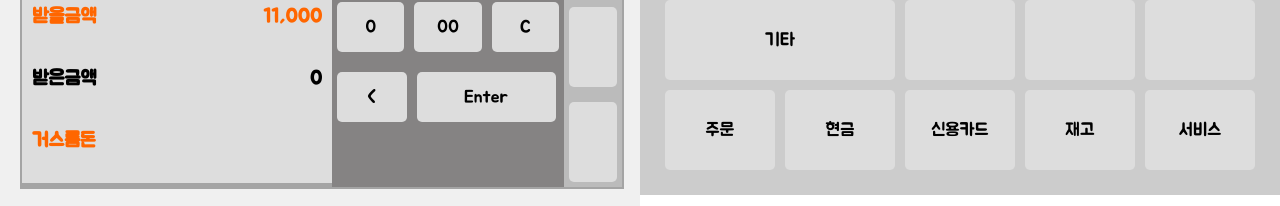
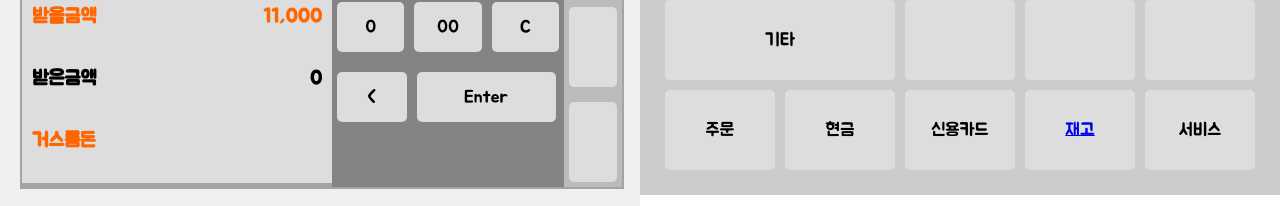
Before and after one commit to minju-sin/capstone, a React (Create React App) app in the folder frontend/: page / in a window 1280 px wide. Shown: the part 645-851 px from the top of the page. Built offline with nearby package versions, Linux system fonts and the light colour scheme.

Commit message:
hover 기능 추가

```diff
--- a/frontend/src/components/styles/PosLeftCSS.js
+++ b/frontend/src/components/styles/PosLeftCSS.js
@@ -73,6 +73,11 @@ export const StyledButton = styled.button`
     border: none;
     border-radius: 5px;
     cursor: pointer;
+    transition: background-color 0.3s ease; /* 부드러운 색상 전환 효과 */
+
+    &:hover {
+        background-color: #bbb; /* 호버 시 색상 변경 */
+    }
 `;
 
 export const StyledLeftFourth = styled.div`
@@ -111,6 +116,11 @@ export const StyledLeftFourthLeftButton = styled.button`
     border: none;
     border-radius: 5px;
     cursor: pointer;
+    transition: background-color 0.3s ease; /* 부드러운 색상 전환 효과 */
+
+    &:hover {
+        background-color: #bbb; /* 호버 시 색상 변경 */
+    }
 `;
 
 export const StyledLeftFourthMiddle = styled.div`
--- a/frontend/src/components/styles/PosRightCSS.js
+++ b/frontend/src/components/styles/PosRightCSS.js
@@ -25,7 +25,13 @@ export const StyledRightButton = styled.button`
     border: none;
     border-radius: 5px;
     cursor: pointer;
-`
+    transition: background-color 0.3s ease; /* 부드러운 색상 전환 효과 */
+
+    &:hover {
+        background-color: #bbb; /* 호버 시 색상 변경 */
+    }
+`;
+
 export const StyledButtonMerged = styled.button`
     width: calc(40% - 10px); /* 병합된 버튼은 두 배의 너비. */
     height: 80px;
--- a/frontend/src/components/ui/PosRight.js
+++ b/frontend/src/components/ui/PosRight.js
@@ -1,10 +1,31 @@
 // ./PosLeft.js
 
-import React from "react";
+import React, { useState } from "react";
 import { StyledRightHalf, StyledButtonContainer, StyledRightButton, StyledButtonMerged } from "../styles/PosRightCSS";
 
 
 function PosRight() {
+
+    const [orders, setOrders] = useState([]);
+
+    const handleAddOrder = (item) => {
+        setOrders([...orders, item]);
+    };
+
+    const menuItems = [
+        { name: "아메리카노", price: 3000 },
+        { name: "카페라떼", price: 3500 },
+        { name: "카페모카", price: 3500 },
+        { name: "돌체라떼", price: 3500 },
+        { name: "바닐라라떼", price: 3500 },
+        { name: "콜드브루", price: 3500 },
+        { name: "아포카토", price: 4000 },
+        { name: "카푸치노", price: 3500 },
+        { name: "유자차", price: 3500 },
+        { name: "녹차라떼", price: 3500 },
+        { name: "딸기라떼", price: 4000 },
+    ];
+
     return (
         <StyledRightHalf class="right-half">
             <StyledButtonContainer class="button-container">
@@ -20,19 +41,17 @@ function PosRight() {
                 <StyledRightButton class="rightbutton"> </StyledRightButton>
                 <StyledRightButton class="rightbutton"> </StyledRightButton>
 
-                <StyledRightButton class="rightbutton">아메리카노<br/>3,000</StyledRightButton>
-                <StyledRightButton class="rightbutton">카페라떼<br/>3,500</StyledRightButton>
-                <StyledRightButton class="rightbutton">카페모카<br/>3,500</StyledRightButton>
-                <StyledRightButton class="rightbutton">돌체라떼<br/>3,500</StyledRightButton>
-                <StyledRightButton class="rightbutton">바닐라라떼<br/>3,500</StyledRightButton>
+                {/* 가게 메뉴목록 */}
+                {menuItems.map((item, index) => (
+                    <StyledRightButton
+                        key={index}
+                        className="rightbutton"
+                        onClick={() => handleAddOrder(item)}
+                    >
+                        {item.name}<br/>{item.price.toLocaleString()}
+                    </StyledRightButton>
+                ))}
 
-                <StyledRightButton class="rightbutton">콜드브루<br/>3,500</StyledRightButton>
-                <StyledRightButton class="rightbutton">아포카토<br/>4,000</StyledRightButton>
-                <StyledRightButton class="rightbutton">카푸치노<br/>3,500</StyledRightButton>
-                <StyledRightButton class="rightbutton">유자차<br/>3,500</StyledRightButton>
-                <StyledRightButton class="rightbutton">녹차라떼<br/>3,500</StyledRightButton>
-
-                <StyledRightButton class="rightbutton">딸기라떼<br/>4,000</StyledRightButton>
                 <StyledRightButton class="rightbutton"> </StyledRightButton>
                 <StyledRightButton class="rightbutton"> </StyledRightButton>
                 <StyledRightButton class="rightbutton"> </StyledRightButton>
@@ -52,7 +71,9 @@ function PosRight() {
                 <StyledRightButton class="button merged_col">주문</StyledRightButton>
                 <StyledRightButton class="button merged_col">현금</StyledRightButton>
                 <StyledRightButton class="button merged_col">신용카드</StyledRightButton>
-                <StyledRightButton class="button merged_col">재고</StyledRightButton>
+                <StyledRightButton class="button merged_col">
+                    <a href="/inventory">재고</a>
+                </StyledRightButton>
                 <StyledRightButton class="button merged_col">서비스</StyledRightButton>
             </StyledButtonContainer>
         </StyledRightHalf>
```
